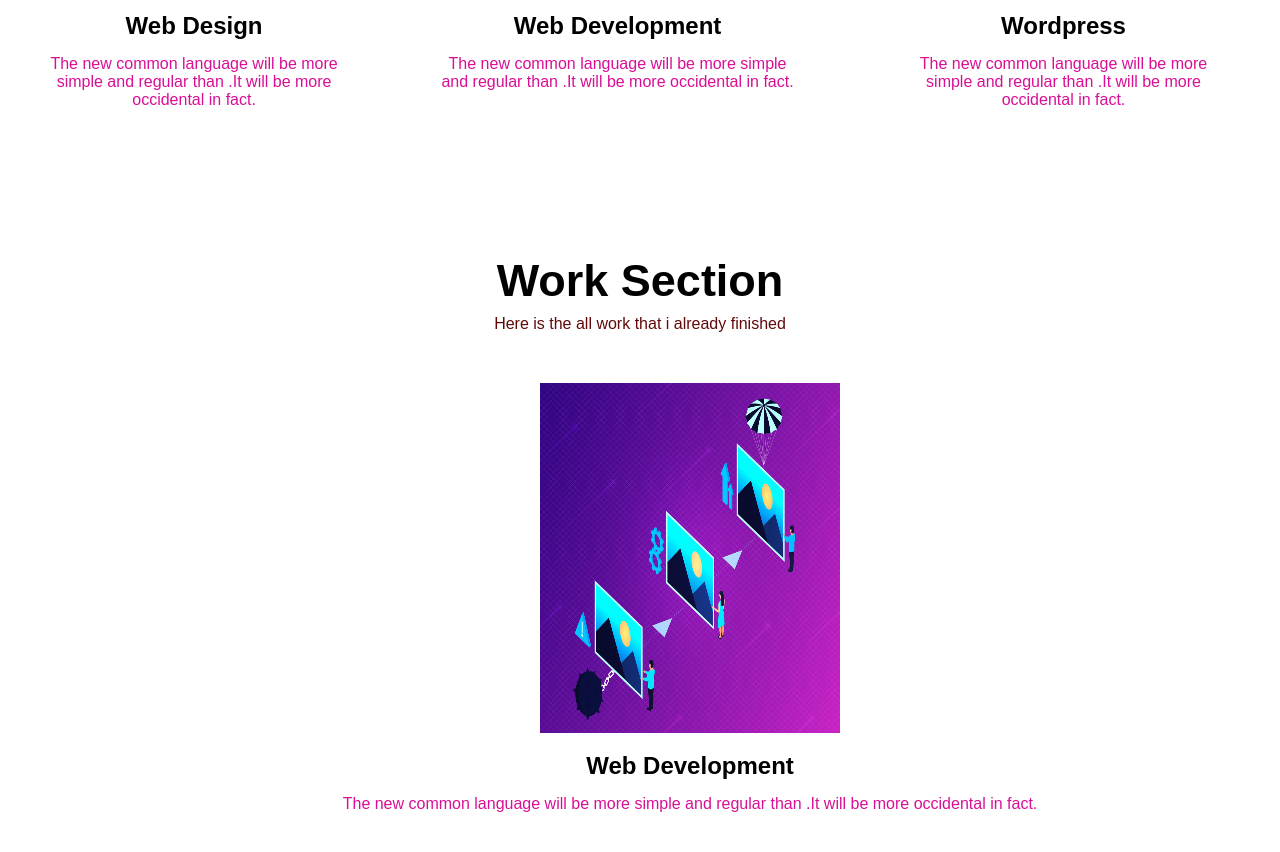
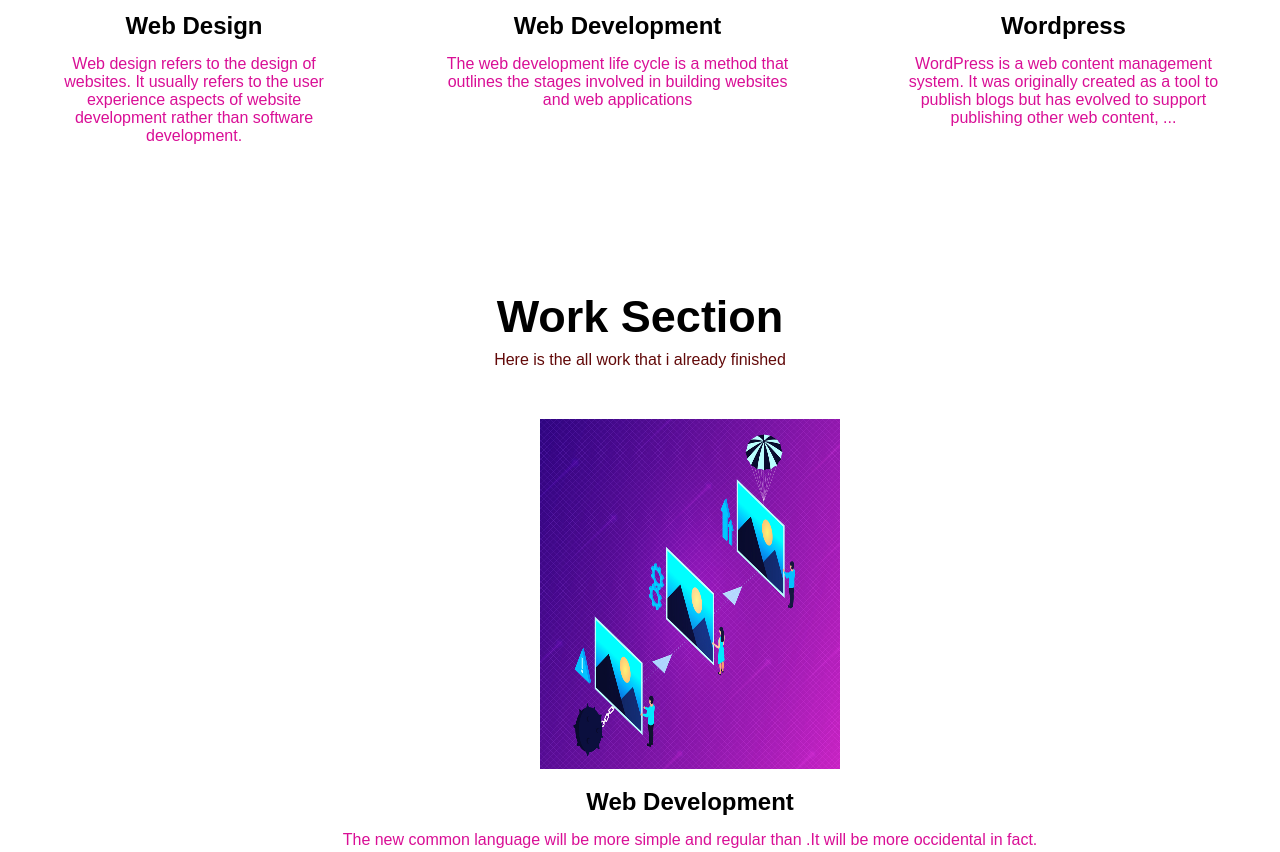
Before and after one commit to Eity-03/Portfolio, a plain HTML site: page index.html in a window 1280 px wide. Shown: the part 1194-2046 px from the top of the page. Drawn offline with Linux system fonts and the light colour scheme.

Commit message:
updated portfolio

```diff
--- a/index.html
+++ b/index.html
@@ -67,23 +67,22 @@
             <div class="grid-single-item">
                 <i class="fa-solid fa-file-code fa-icon-size" aria-hidden="true"> </i>
                 <h2>Web Design</h2>
-                <p>The new common language will be more simple and regular than
-                    .It will be more occidental in fact.
+                <p>Web design refers to the design of websites. It usually refers to the user experience aspects of website development rather than software development.
                 </p>
             </div>
             <div class="grid-single-item">
 
                 <i class="fa-brands fa-webflow fa-icon-size" aria-hidden="true"></i>
                 <h2>Web Development</h2>
-                <p>The new common language will be more simple and regular than
-                    .It will be more occidental in fact.
+                <p>The web development life cycle is a method that outlines the stages involved in building websites and web applications
                 </p>
             </div>
             <div class="grid-single-item">
                 <i class="fa-brands fa-wordpress fa-icon-size" aria-hidden="true"></i>
                 <h2>Wordpress</h2>
-                <p>The new common language will be more simple and regular than
-                    .It will be more occidental in fact.
+                <p>WordPress is a web content management system. It was originally created as a tool to publish blogs but has evolved to support publishing other web content, ...
+
+
                 </p>
             </div>
 
```
